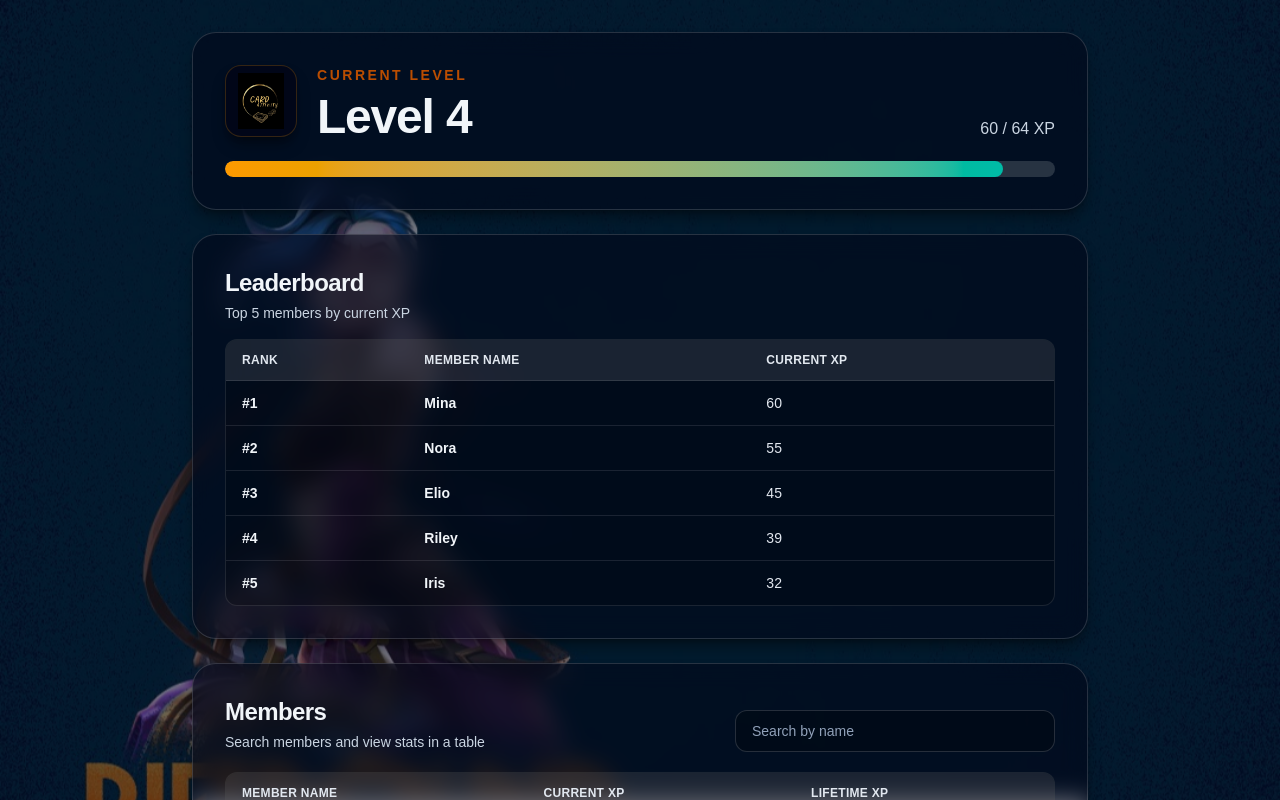
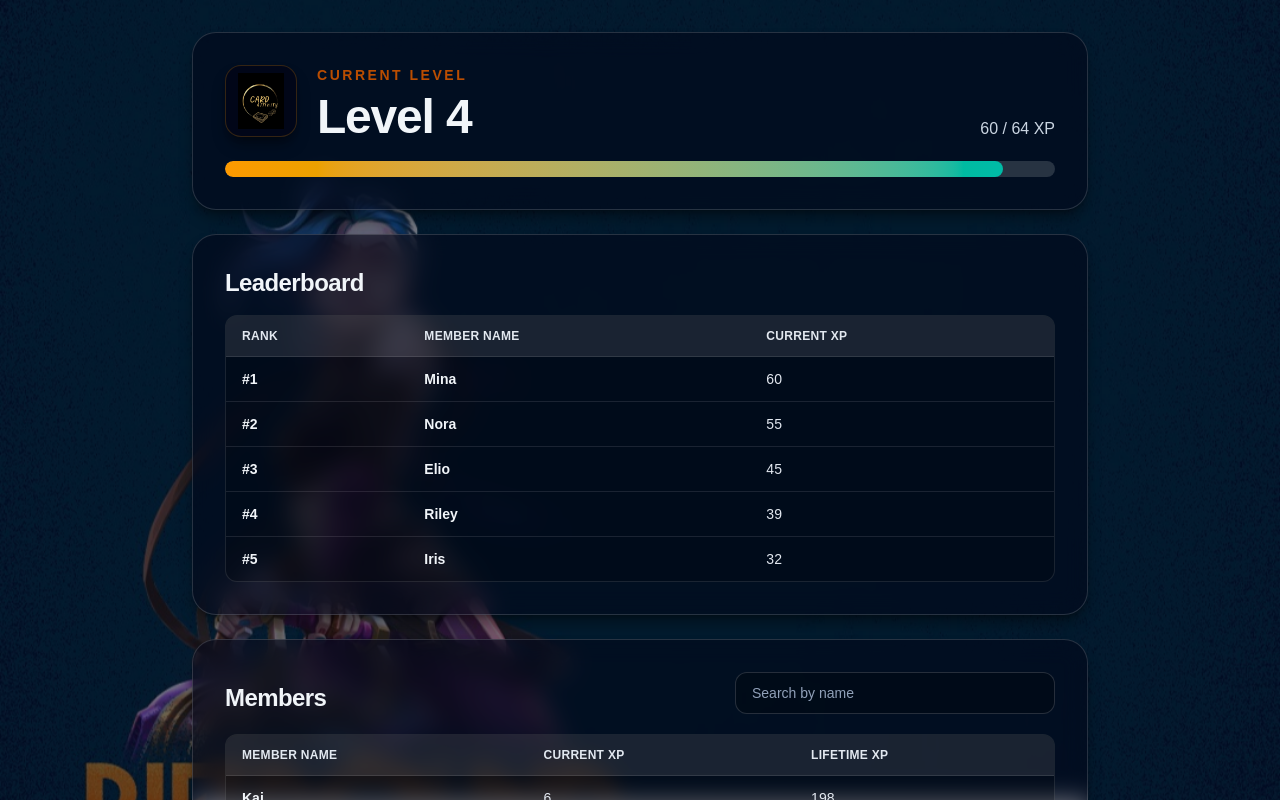
Before and after one commit to kclui-nus/rb-leveling, a Next.js app: page / in a window 1280 px wide. Shown: the top 800 px of the page. Built offline with nearby package versions, Linux system fonts and the light colour scheme.

Commit message:
Remove section subtitles

```diff
--- a/app/page.tsx
+++ b/app/page.tsx
@@ -148,7 +148,6 @@ export default function Home() {
 
         <section className="rounded-3xl border border-white/15 bg-slate-950/55 p-6 shadow-lg shadow-black/40 backdrop-blur-md sm:p-8">
           <h2 className="text-2xl font-bold tracking-tight">Leaderboard</h2>
-          <p className="mt-1 text-sm text-slate-300">Top 5 members by current XP</p>
 
           <div
             className="mt-4 overflow-x-auto rounded-xl border border-white/10 bg-black/20"
@@ -187,7 +186,6 @@ export default function Home() {
           <div className="flex flex-col gap-3 sm:flex-row sm:items-end sm:justify-between">
             <div>
               <h2 className="text-2xl font-bold tracking-tight">Members</h2>
-              <p className="mt-1 text-sm text-slate-300">Search members and view stats in a table</p>
             </div>
 
             <label className="w-full sm:max-w-xs">
```
